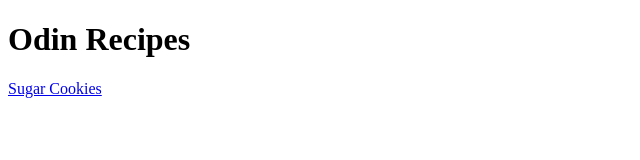
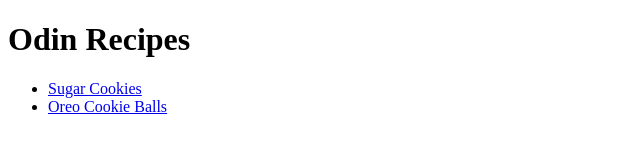
Before and after one commit to juicebox2x/odin-recipes, a website: page index.html in a window 1280 px wide. Shown: the whole page, without its empty margins (0-640 px from the left). Drawn offline with Linux system fonts and the light colour scheme.

Commit message:
updated index to list and linked oreo_cookie_balls.html

```diff
--- a/index.html
+++ b/index.html
@@ -6,6 +6,9 @@
   </head>
   <body>
     <h1>Odin Recipes</h1>
-    <a href="/recipes/sugar_cookies.html">Sugar Cookies</a></li>
+    <ul>
+      <li><a href="/recipes/sugar_cookies.html">Sugar Cookies</a></li>
+      <li><a href="/recipes/oreo_cookie_balls.html">Oreo Cookie Balls</a></li>
+    </ul>
   </body>
 </html>
```
